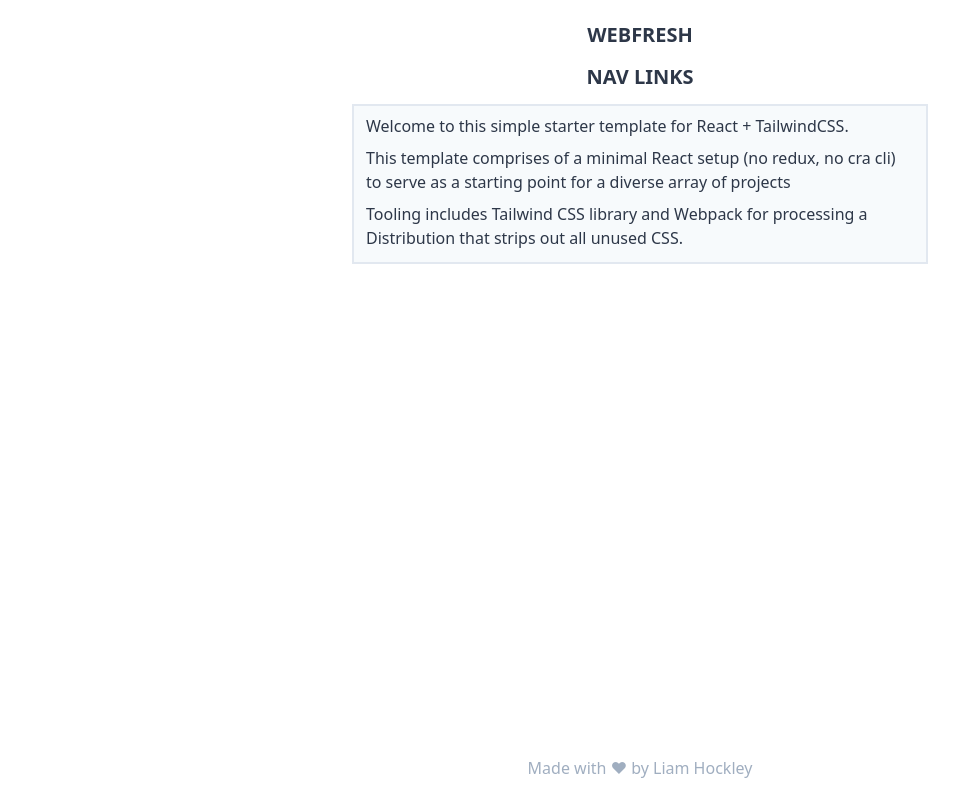
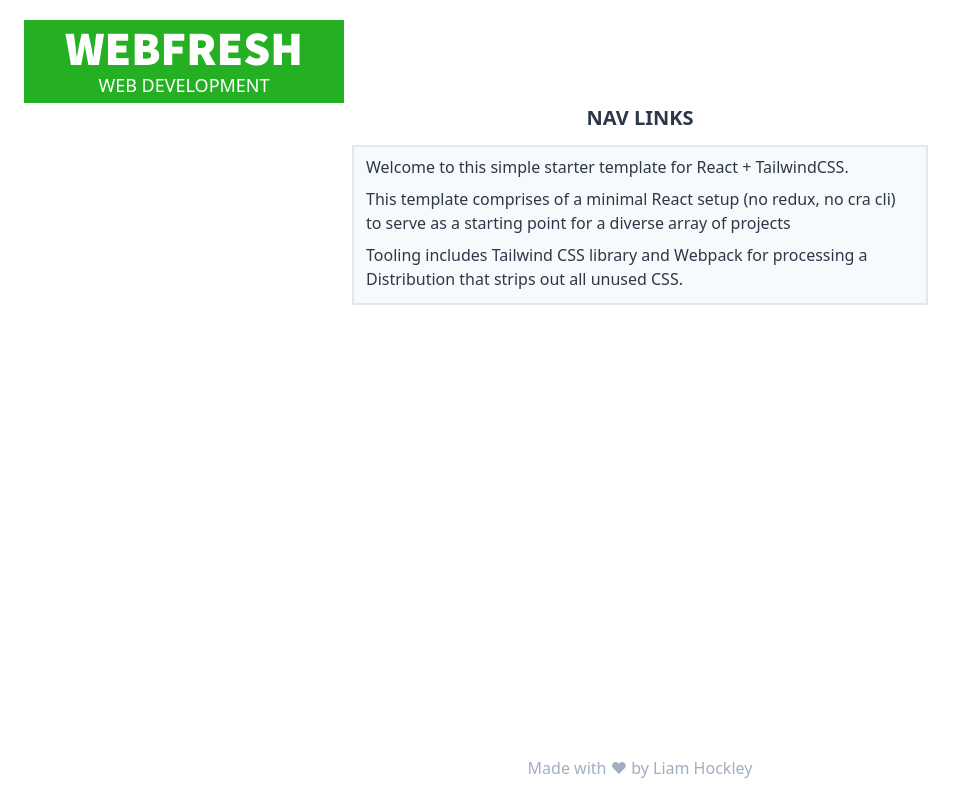
Before and after one commit to xdega/webfresh-v2, a React app: page / in a window 1280 px wide. Shown: the whole page, without its empty margins (0-967 px from the left). Built offline with nearby package versions, Linux system fonts and the light colour scheme.

Commit message:
Build out Header component. Disable purgecss.

```diff
--- a/postcss.config.js
+++ b/postcss.config.js
@@ -1,7 +1,3 @@
 module.exports = {
-  plugins: [
-    require('tailwindcss'),
-    require('autoprefixer'),
-    require('cssnano')
-  ]
+  plugins: [require("tailwindcss"), require("autoprefixer")],
 };
--- a/src/components/Header.jsx
+++ b/src/components/Header.jsx
@@ -1,16 +1,17 @@
 import React from "react";
 
-const Header = ({ content }) => {
-  const css = [
-    "text-gray-800",
-    "text-xl",
-    "font-bold",
-    "uppercase",
-    "text-center",
-    "mb-3",
-  ];
-
-  return <h1 className={css.join(" ")}>{content}</h1>;
+const Header = ({ title, tagline }) => {
+  return (
+    <header className="flex --fade-in">
+      <div className="p-3 py-1 bg-dark-lime text-center w-full xs:max-w-xs">
+        <h1 className="text-5xl font-bold uppercase text-white leading-none font-header">
+          {title}
+        </h1>
+        <p className="uppercase text-white text-lg pt-0">{tagline}</p>
+      </div>
+      <span className="hidden xs:block ml-1 flex-grow bg-light-lime --fade-in"></span>
+    </header>
+  );
 };
 
 export default Header;
--- a/src/css/main.scss
+++ b/src/css/main.scss
@@ -1,6 +1,30 @@
 /* purgecss start ignore */
-@import  "tailwindcss/base";
-@import  "tailwindcss/components";
+@import "tailwindcss/base";
+@import "tailwindcss/components";
 /* purgecss end ignore */
 
 @import "tailwindcss/utilities";
+@import url('https://fonts.googleapis.com/css2?family=Source+Sans+Pro:wght@900&display=swap');
+
+// Custom CSS
+.font-header {
+  font-family: "Source Sans Pro", sans-serif;
+  font-weight: 900;
+}
+
+.--collapse {
+  transition: all 500ms;
+}
+
+.--fade-in {
+  animation: fade-in 1s ease-in-out;
+}
+
+@keyframes fade-in {
+  0% {
+    opacity: 0;
+  }
+  100% {
+    opacity: 1;
+  }
+}
--- a/src/views/App.jsx
+++ b/src/views/App.jsx
@@ -15,7 +15,7 @@ const App = () => {
 
   return (
     <div className="p-5 flex flex-col min-h-screen">
-      <Header content="Webfresh" />
+      <Header title="Webfresh" tagline="Web Development" />
       <Nav content="nav links" />
       <Article content={article} />
       <Footer content="Made with &hearts; by Liam Hockley" />
--- a/tailwind.config.js
+++ b/tailwind.config.js
@@ -1,8 +1,33 @@
 module.exports = {
-  purge: [
-    './src/index.html',
-  ],
-  theme: {},
+  theme: {
+    listStyleType: {
+      none: "none",
+      square: "square",
+    },
+    screens: {
+      xs: "455px",
+      // => @media (min-width: 455px) { ... }
+
+      sm: "640px",
+      // => @media (min-width: 640px) { ... }
+
+      md: "768px",
+      // => @media (min-width: 768px) { ... }
+
+      lg: "1024px",
+      // => @media (min-width: 1024px) { ... }
+
+      xl: "1280px",
+      // => @media (min-width: 1280px) { ... }
+    },
+    extend: {
+      colors: {
+        "dark-lime": "#25B023",
+        "light-lime": "#79E476",
+        "dark-gray": "#424242",
+      },
+    },
+  },
   variants: {},
   plugins: [],
-}
+};
--- a/webpack.config.js
+++ b/webpack.config.js
@@ -58,8 +58,8 @@ module.exports = {
     new MiniCssExtractPlugin({
       filename: "style.css",
     }),
-    new PurgecssPlugin({
-      paths: glob.sync(path.join(__dirname, "src", "**/*"), { nodir: true }),
-    }),
+    //new PurgecssPlugin({
+    //  paths: glob.sync(path.join(__dirname, "src", "**/*"), { nodir: true }),
+    //}),
   ],
 };
```
